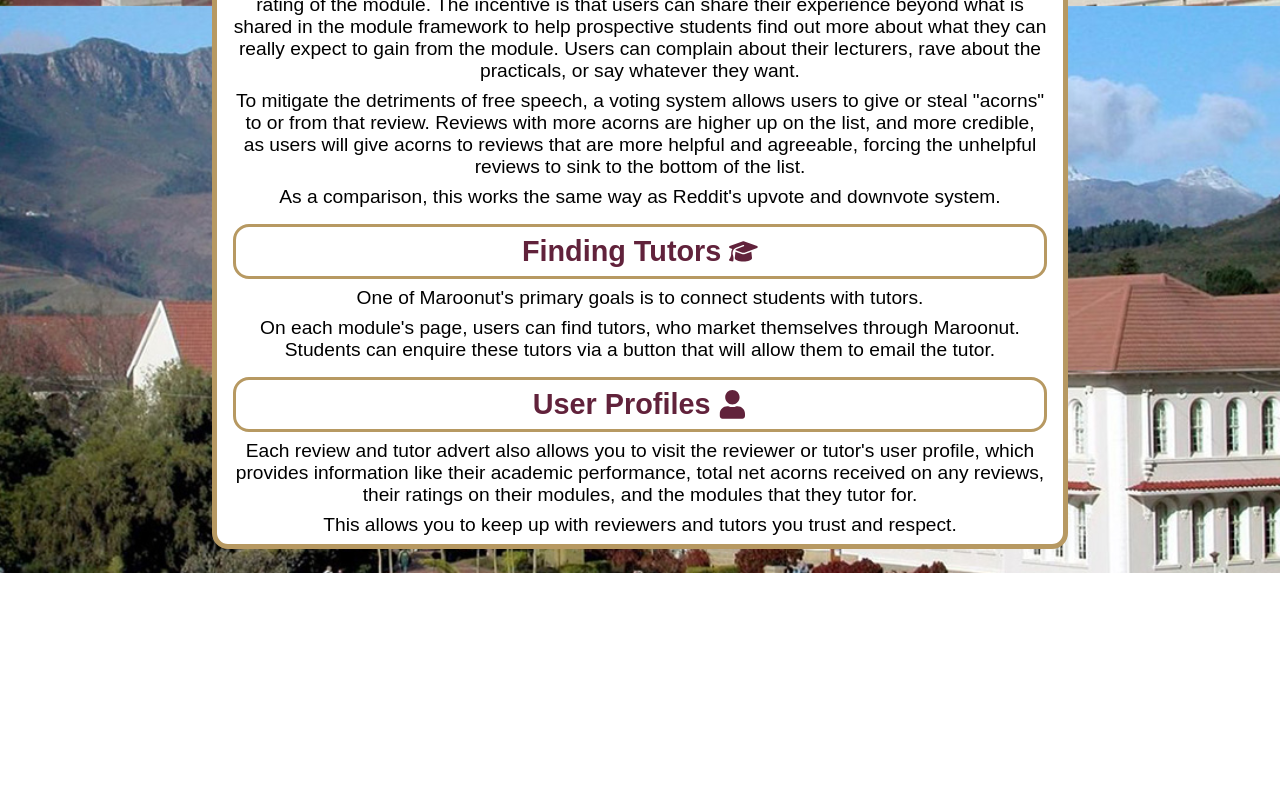
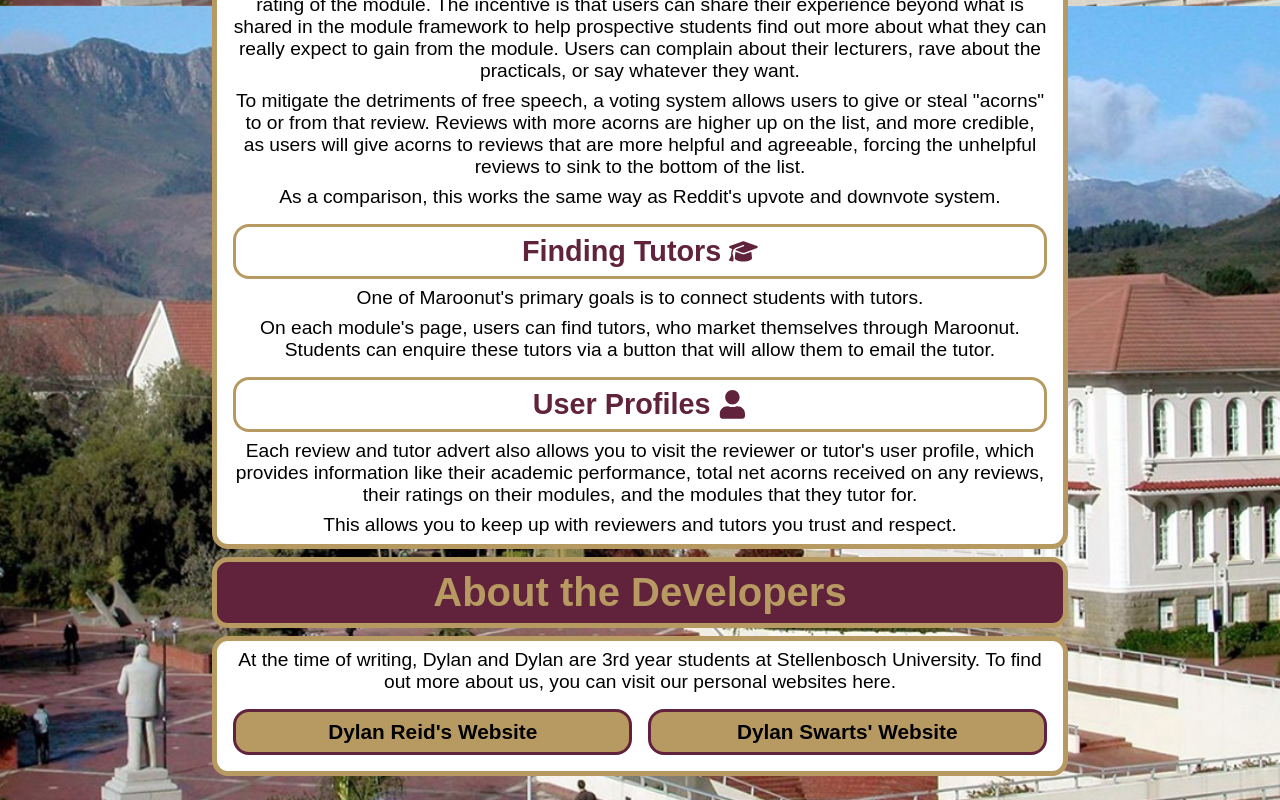
Before and after one commit to TheAlgorMortis/suds-hackathon-2025, a React (Vite) app in the folder frontend/: page / in a window 1280 px wide. Shown: the part 794-1594 px from the top of the page. Before the commit the page ends 1367 px from the top, so only its background shows below. Built offline with nearby package versions, Linux system fonts and the light colour scheme.

Commit message:
Add dev personal website and clean search highlighting

```diff
--- a/frontend/src/components/Bodies.css
+++ b/frontend/src/components/Bodies.css
@@ -202,6 +202,22 @@
   color: var(--white);
 }
 
+/* Section Block heading */
+.searchHeading {
+  display: flex;
+  align-items: center;
+  flex: 1;
+  font-size: 1.8rem;
+  color: var(--maroon);
+  border: 3px solid var(--border-color);
+  padding: 0.5rem 1.5rem;
+  margin-top: 0.5rem;
+  border-radius: 1rem;
+  transition:
+    background 0.2s,
+    transform 0.1s;
+  justify-content: center;
+}
 /* searchBarGroup */
 .searchBarGroup {
   display: flex;
--- a/frontend/src/components/Home.tsx
+++ b/frontend/src/components/Home.tsx
@@ -96,6 +96,35 @@ export default function Home() {
           respect.
         </p>
       </div>
+      <h2 className="sectionHeading"> About the Developers </h2>
+      <div className="sectionBlock">
+        <p>
+          At the time of writing, Dylan and Dylan are 3rd year students at
+          Stellenbosch University. To find out more about us, you can visit our
+          personal websites here.
+        </p>
+        <div className="flexRow">
+          <button
+            className="outerButton"
+            onClick={() =>
+              window.open(
+                "https://thealgormortis.github.io/personal-website/",
+                "_blank",
+              )
+            }
+          >
+            Dylan Reid's Website
+          </button>
+          <button
+            className="outerButton"
+            onClick={() =>
+              window.open("https://straws11.github.io//", "_blank")
+            }
+          >
+            Dylan Swarts' Website
+          </button>
+        </div>
+      </div>
     </div>
   );
 }
--- a/frontend/src/components/ModuleList.tsx
+++ b/frontend/src/components/ModuleList.tsx
@@ -149,7 +149,7 @@ function ModulePreviewBlock({ preview, searchTerm }: ModulePreviewProps) {
 
   return (
     <div className="sectionBlock">
-      <h2 className="sectionBlockHeading">
+      <h2 className="searchHeading">
         {titleSplit.preTotal}
         <span className="searchHighlight">{titleSplit.totalSub}</span>
         {titleSplit.postTotal}
```
